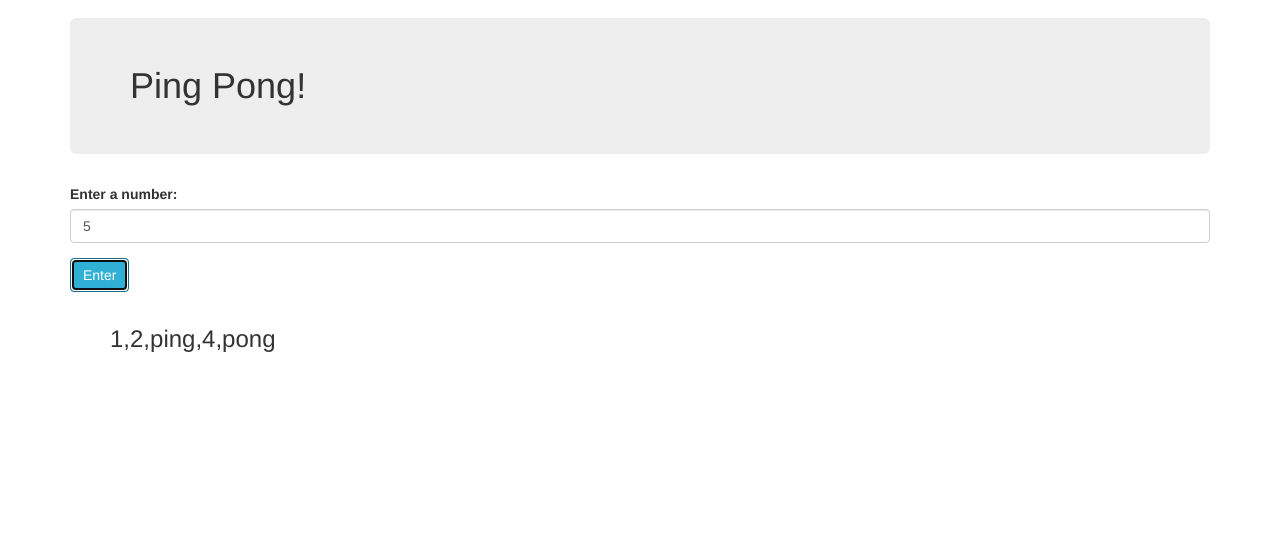
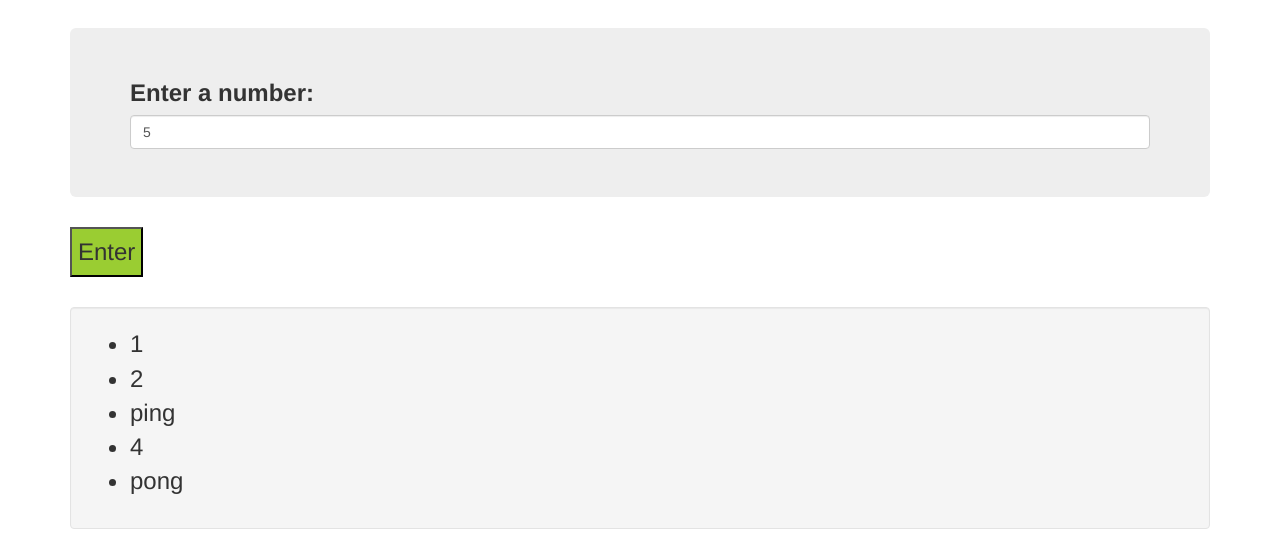
Before and after one commit to nsanders9022/ping-pong, a plain HTML site: page index.html in a window 1280 px wide. Both pictures are taken after typing "5" into the empty fields and a click on the button "Enter". Shown: the part 252-801 px from the top of the page. Drawn offline with Linux system fonts and the light colour scheme.

Commit message:
show the array of numbers/ping etc as list items

```diff
--- a/css/styles.css
+++ b/css/styles.css
@@ -4,15 +4,25 @@
   height:250px;
   width: 100%;
   background-position: center;
+  margin-bottom: 30px;
+}
+
+.well {
+  margin-top: 30px;
+}
+
+button {
+  height: 50px;
+  font-size: 24px;
+  background-color: #9ACD32;
 }
 
 #result {
   display: none;
 }
 
-ul {
+ul, label {
   font-size: 24px;
-  margin-top: 30px;
 }
 
 .ping {
@@ -26,3 +36,7 @@ ul {
 .ping-pong {
   color: #556B2F;
 }
+
+.number {
+  color: blue;
+}
--- a/index.html
+++ b/index.html
@@ -11,18 +11,16 @@
     <div class="banner">
     </div>
     <div class="container">
-      <h1 class="jumbotron">Ping Pong!</h1>
       <form id="ping-form">
-        <div class="form-group">
+        <div class="form-group jumbotron">
           <label for="number">Enter a number:</label>
           <input id="number" class="form-control" type="number">
         </div>
-        <button class="btn btn-info" type="submit">Enter</button>
+        <button type="submit">Enter</button>
       </form>
 
-      <div id="result">
+      <div id="result" class="well">
         <ul id="output">
-
         </ul>
       </div>
 
--- a/js/scripts.js
+++ b/js/scripts.js
@@ -1,7 +1,8 @@
-var color = ""
+// var color = ""
 
 var pingPong = function(number) {
-  var outputArray = []
+
+  var outputArray = [];
 
   if (!number) {
     outputArray.push("Please enter a number");
@@ -18,12 +19,13 @@ var pingPong = function(number) {
         color = ".pong"
       } else {
         outputArray.push(i);
+        color = ".number"
       }
     }
   }
-  return outputArray
+
+  return outputArray;
 }
-
 
 
 
@@ -34,7 +36,11 @@ $(document).ready(function(){
     var userInput = parseInt($("#number").val());
 
     $("#result").show();
-    $("#output").text(pingPong(userInput))
+
+    $.each(pingPong(userInput), function(index){
+      $("#output").append("<li>" + pingPong(userInput)[index] + "</li>")
+    });
+
 
   })
 });
```
